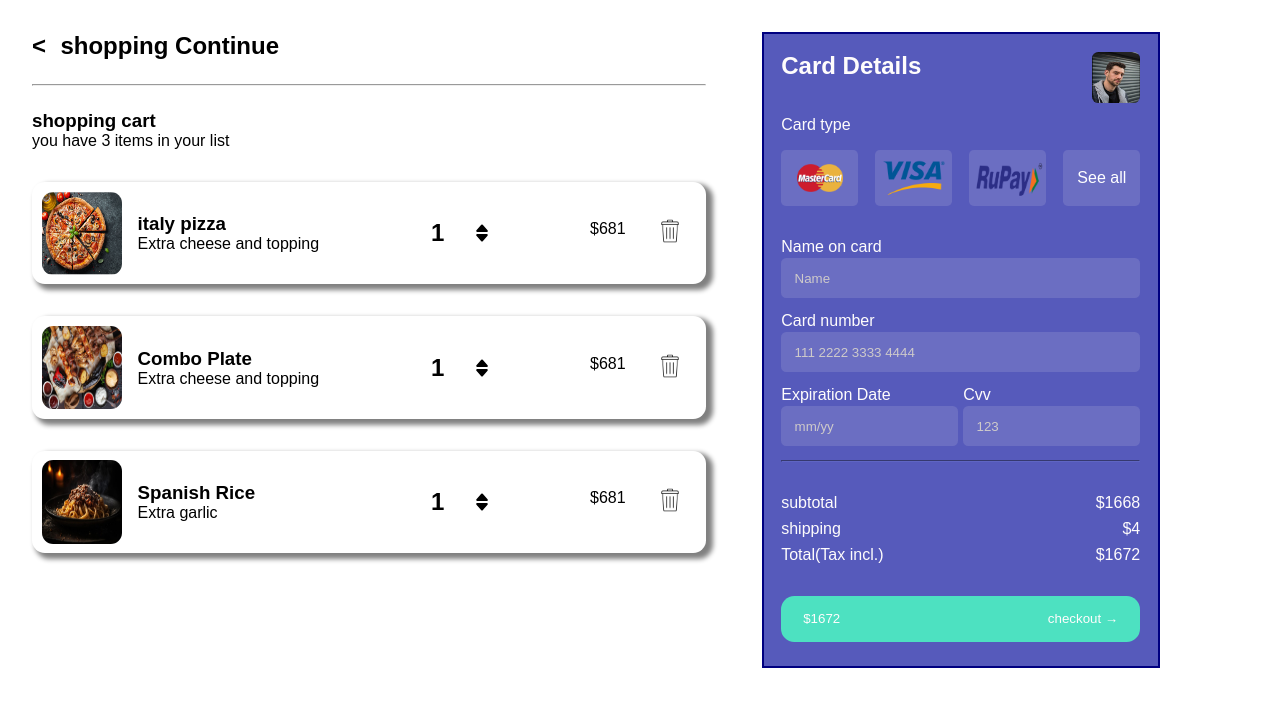
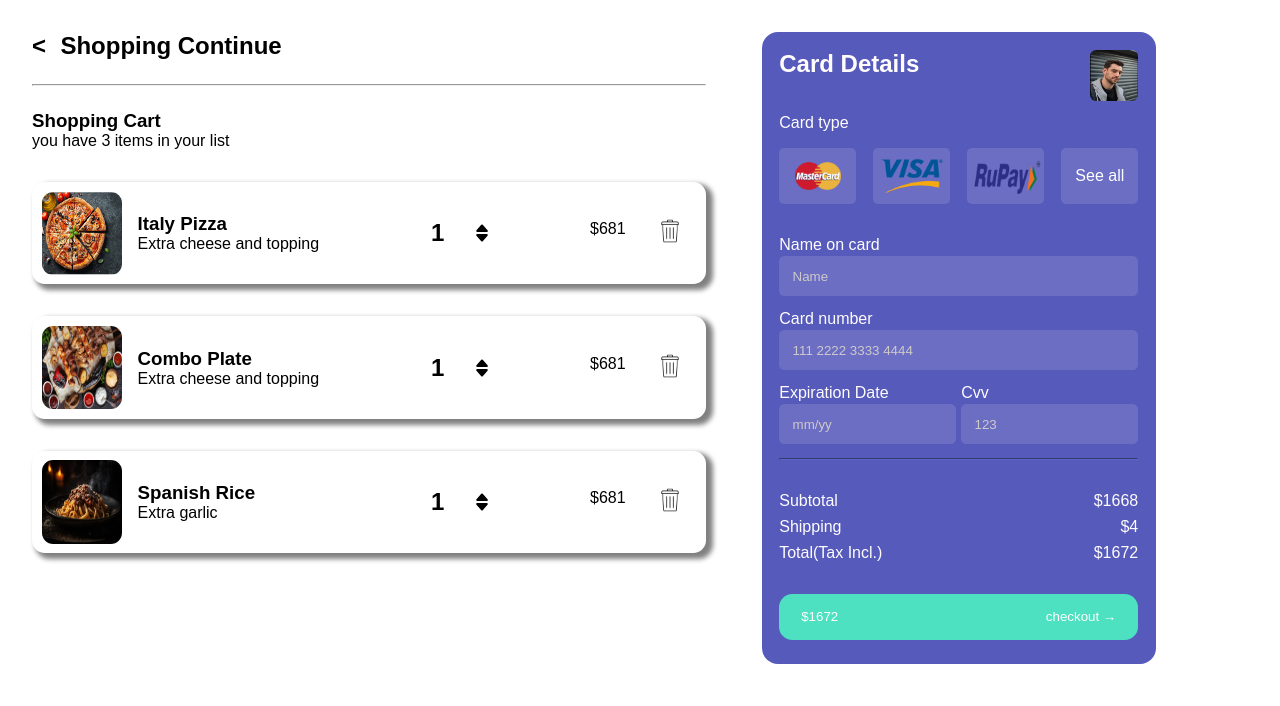
Before and after one commit to ashish-kumar70/Updated_shopping_cart, a plain HTML site: page index.html in a window 1280 px wide. Drawn offline with Linux system fonts and the light colour scheme.

Commit message:
change styling

```diff
--- a/style.css
+++ b/style.css
@@ -8,6 +8,7 @@
 }
 
 .top {
+  text-transform: capitalize  ;
   display: flex;
 }
 
@@ -17,8 +18,12 @@
 }
 .left_box{
   margin-right: 3.5em;
+  h3{
+    text-transform: capitalize;
+  }
 }
 .left_box .item_info {
+
   margin-bottom: 2em;
 }
 
@@ -87,7 +92,7 @@
 .right_box {
   padding: 1.1em;
   background-color: #565abb;
-  border: 2px solid navy;
+  border-radius: 1em;
   color: rgb(254, 252, 252);
   .card_details {
     display: flex;
@@ -157,6 +162,7 @@ input::placeholder {
   display: flex;
   margin-bottom: 0.5em;
   justify-content: space-between;
+  text-transform: capitalize;
 }
 .subtotal {
   margin: 2em 0px 0.4em 0px;
```
